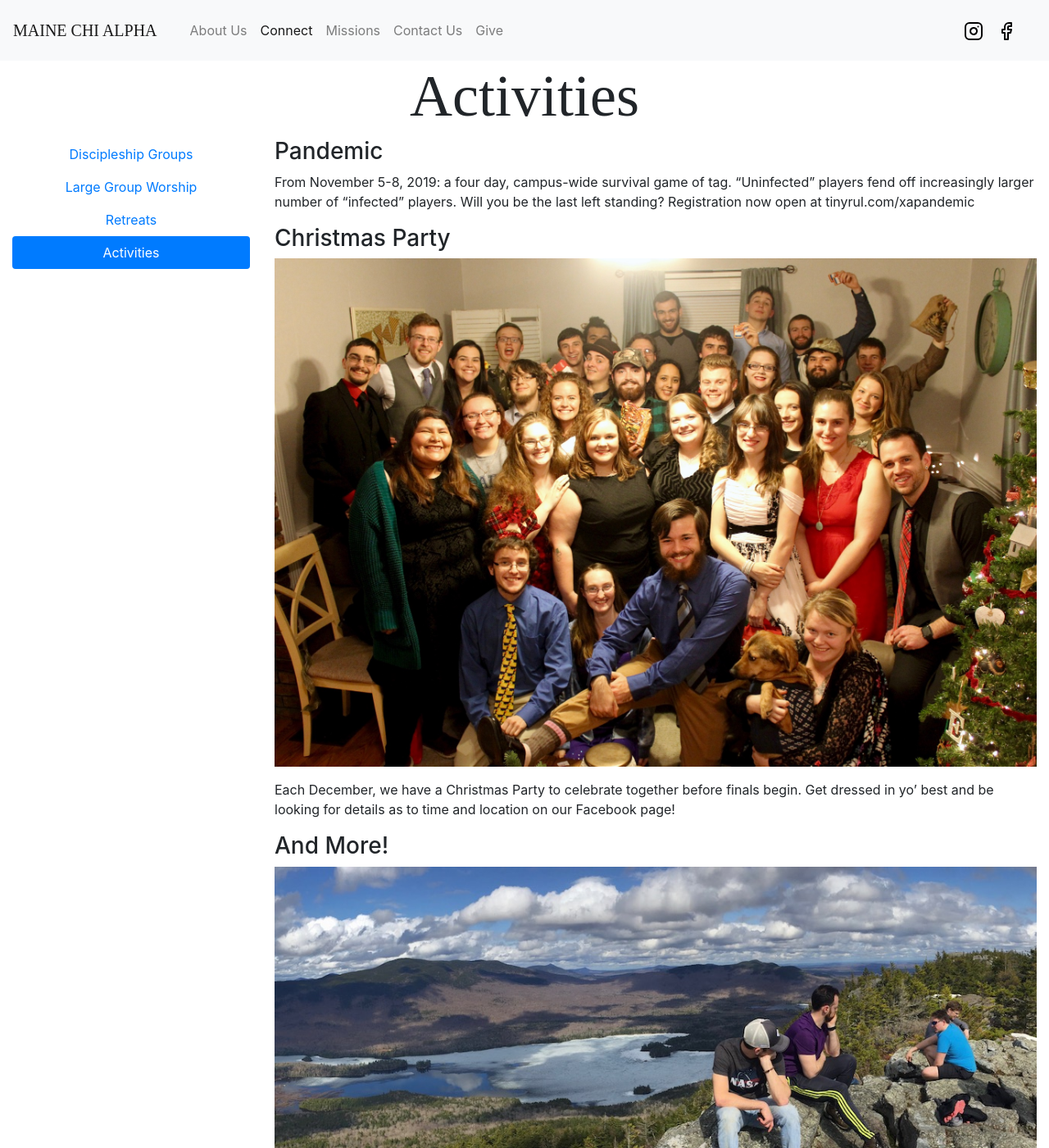
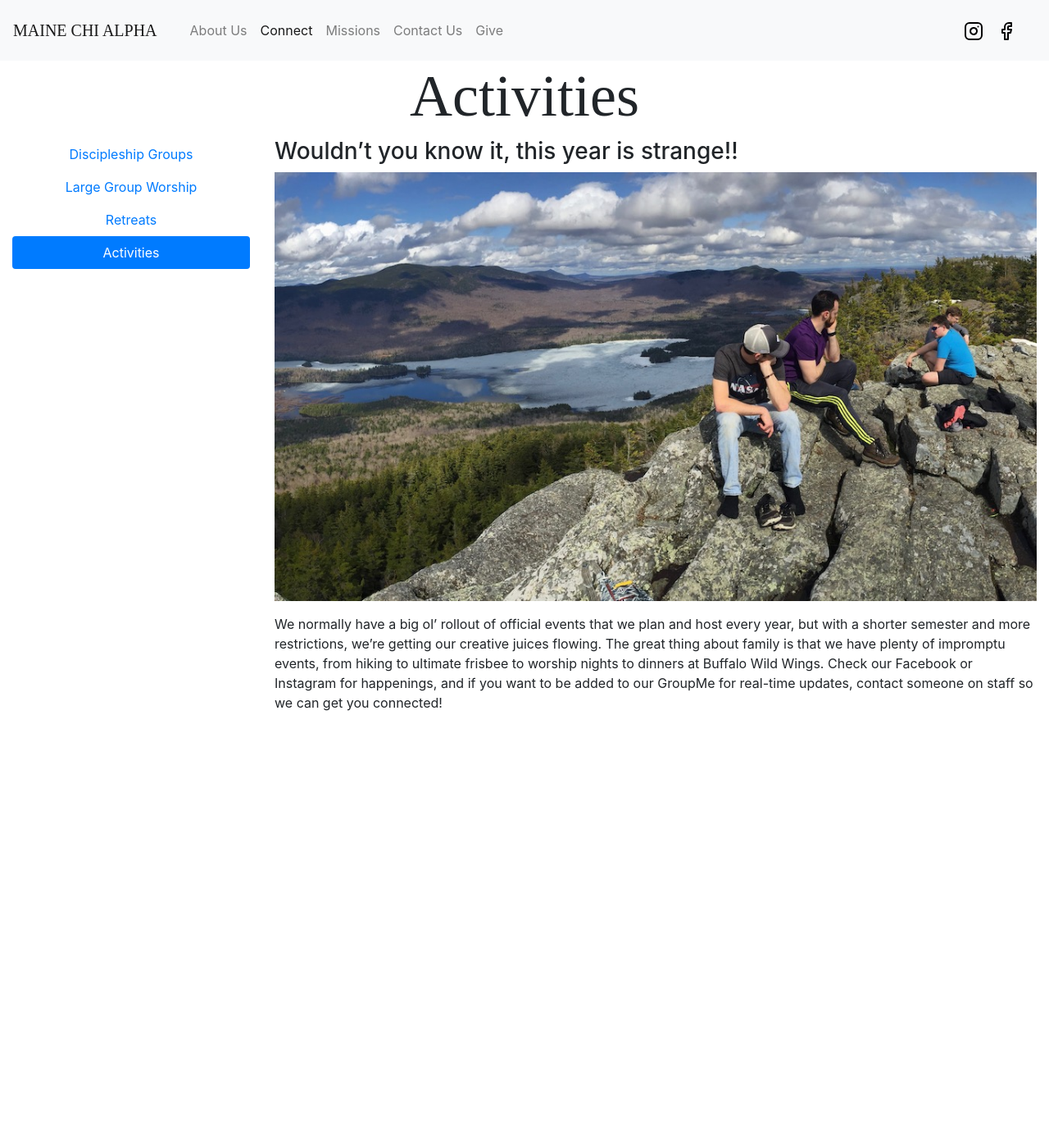
Before and after one commit to mainechialpha/mainechialpha.github.io, a Jekyll site: the page built from activities.md, in a window 1280 px wide and 1400 px high. Shown: the whole window at 82% size. Built offline with Jekyll 4.4.1, drawn with Linux system fonts in a browser that asks for light colours; nearby versions of some CDN libraries; some web fonts are replaced; some of the changed text lies outside the part shown.

Commit message:
Update activities.md

```diff
--- a/activities.md
+++ b/activities.md
@@ -4,18 +4,8 @@ title: Activities
 permalink: /activities/
 ---
 
-### Pandemic
-
-From November 5-8, 2019: a four day, campus-wide survival game of tag. "Uninfected" players fend off increasingly larger number of "infected" players. Will you be the last left standing? Registration now open at tinyrul.com/xapandemic
-
-### Christmas Party
-
-<img src="{{ site.url }}/images/christmasparty.jpg" class="img-fluid" alt="MAINE CHI ALPHA">
-
-Each December, we have a Christmas Party to celebrate together before finals begin. Get dressed in yo’ best and be looking for details as to time and location on our Facebook page!
-
-### And More!
+### Wouldn't you know it, this year is strange!!
 
 <img src="{{ site.url }}/images/and-more.jpg" class="img-fluid" alt="MAINE CHI ALPHA">
 
-We have plenty of impromptu events, from hiking to ultimate frisbee to worship nights to dinners at Buffalo Wild Wings. Check our Facebook for happenings, and if you want to be added to our GroupMe for real-time updates, contact someone on staff so we can get you connected!
+We normally have a big ol' rollout of official events that we plan and host every year, but with a shorter semester and more restrictions, we're getting our creative juices flowing. The great thing about family is that we have plenty of impromptu events, from hiking to ultimate frisbee to worship nights to dinners at Buffalo Wild Wings. Check our Facebook or Instagram for happenings, and if you want to be added to our GroupMe for real-time updates, contact someone on staff so we can get you connected!
```
